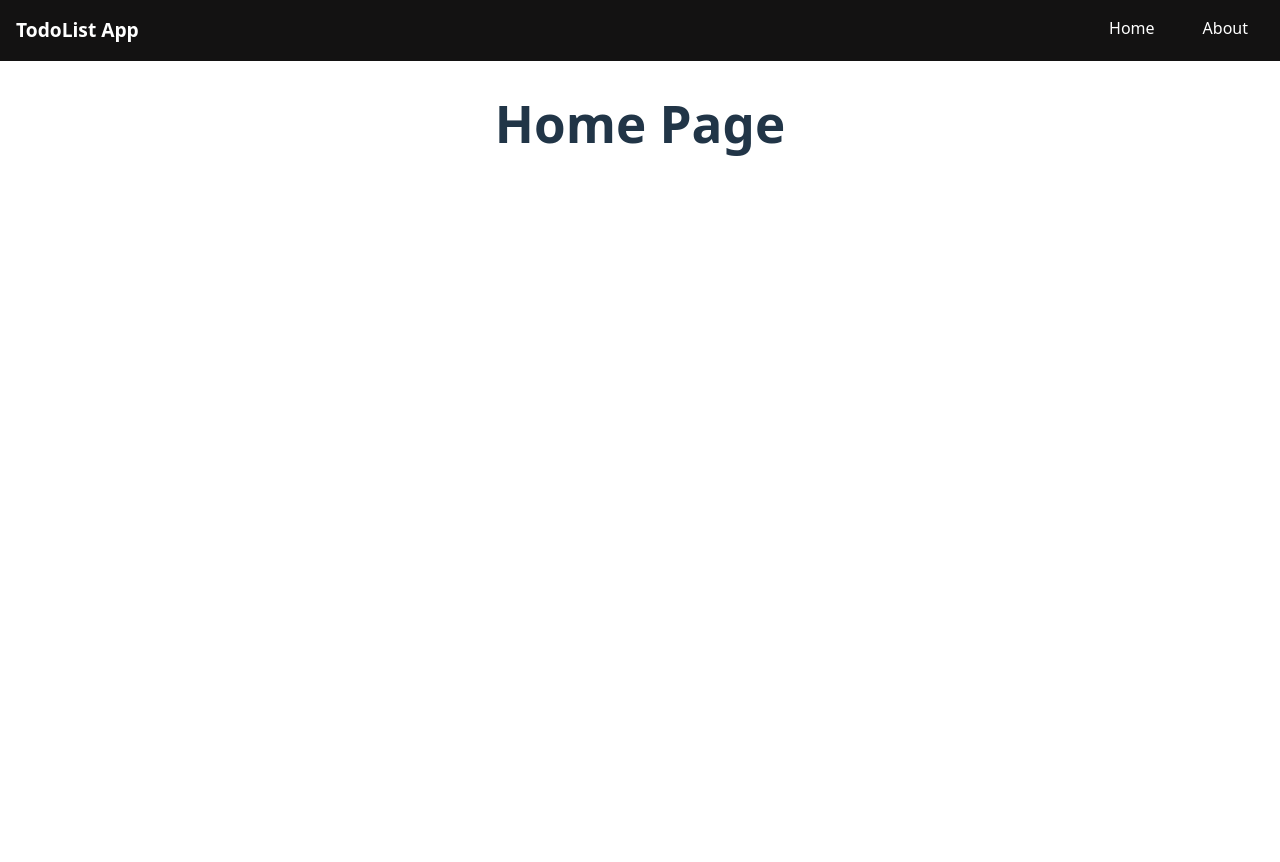
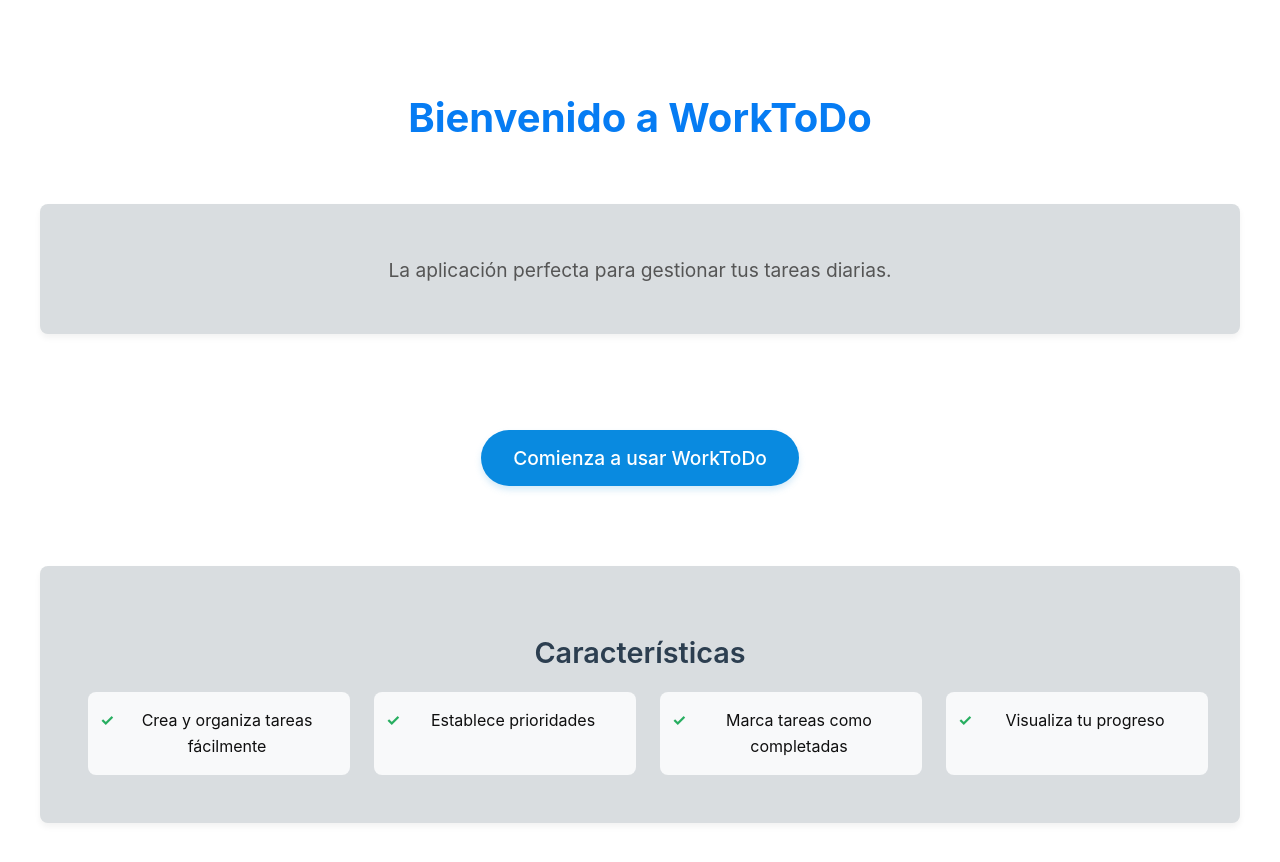
Before and after one commit to avaazquezz/ToDoList_WebApp, a React (Vite) app in the folder to-do-app/: page / in a window 1280 px wide. Shown: the top 862 px of the page. Before the commit the page ends 800 px from the top, so only its background shows below. Built offline with nearby package versions, Linux system fonts and the light colour scheme.

Commit message:
MainPage Basica acabada

```diff
--- a/to-do-app/index.html
+++ b/to-do-app/index.html
@@ -3,8 +3,8 @@
   <head>
     <meta charset="UTF-8" />
     <link rel="icon" type="image/svg+xml" href="/vite.svg" />
-    <meta name="viewport" content="width=device-width, initial-scale=1.0" />
-    <title>¡Bienvenido a WorkToDo!</title>
+    <meta name="description" content="Una aplicación de lista de tareas para gestionar tu trabajo pendiente de manera eficiente">
+    <title>There's much WorkToDo</title>
   </head>
   <body>
     <div id="root"></div>
--- a/to-do-app/src/App.tsx
+++ b/to-do-app/src/App.tsx
@@ -1,12 +1,10 @@
 import { BrowserRouter as Router } from 'react-router-dom';
-import Navbar from './components/NavBar';
 import AppRouter from './router/AppRouter';
 import './styles/App.css';
 
 function App() {
   return (
     <Router>
-      <Navbar />
       <AppRouter />
     </Router>
   );
--- /dev/null
+++ b/to-do-app/src/pages/MainPage.tsx
@@ -0,0 +1,38 @@
+import '../styles/MainPage.css';
+
+const MainPage = () => {
+
+  return (
+    <div className="main-container">
+      <h1>Bienvenido a WorkToDo</h1>
+
+      <section className="app-intro">
+        <p>La aplicación perfecta para gestionar tus tareas diarias.</p>
+
+      </section>
+
+      <div className="cta-container">
+        <button
+          className="start-button"
+          onClick={() => window.location.href = '/home'}
+        >
+          Comienza a usar WorkToDo
+        </button>
+      </div>
+
+      <section className="features">
+        <h2>Características</h2>
+        <ul>
+          <li>Crea y organiza tareas fácilmente</li>
+          <li>Establece prioridades</li>
+          <li>Marca tareas como completadas</li>
+          <li>Visualiza tu progreso</li>
+        </ul>
+      </section>
+
+
+    </div>
+  );
+};
+
+export default MainPage;
--- a/to-do-app/src/router/AppRouter.tsx
+++ b/to-do-app/src/router/AppRouter.tsx
@@ -1,11 +1,13 @@
 import { Routes, Route } from 'react-router-dom';
 import Home from '../pages/HomePage';
 import About from '../pages/About';
+import Main from '../pages/MainPage';
 
 const AppRouter = () => {
   return (
     <Routes>
-      <Route path="/" element={<Home />} />
+      <Route path="/" element={<Main />} />
+      <Route path="/home" element={<Home />} />
       <Route path="/about" element={<About />} />
     </Routes>
   );
--- /dev/null
+++ b/to-do-app/src/styles/MainPage.css
@@ -0,0 +1,140 @@
+.main-container {
+  max-width: 1200px;
+  margin: 0 auto;
+  padding: 2rem;
+  font-family: 'Inter', system-ui, sans-serif;
+  color: #0f0f0f;
+  line-height: 1.6;
+}
+
+h1 {
+  font-size: 2.5rem;
+  margin-bottom: 1.5rem;
+  color: #067cf3;
+  text-align: center;
+  font-weight: 700;
+  margin-top: 4rem;
+}
+
+h2 {
+  font-size: 1.8rem;
+  margin: 2rem 0 1rem;
+  color: #2C3E50;
+  font-weight: 600;
+}
+
+.app-intro {
+  background-color: #d9dde0;
+  border-radius: 8px;
+  padding: 2rem;
+  margin-bottom: 2rem;
+  box-shadow: 0 4px 6px rgba(0, 0, 0, 0.05);
+  text-align: center;
+  margin-top: 4rem;
+}
+
+.app-intro p {
+  font-size: 1.2rem;
+  margin-bottom: 1rem;
+  color: #555;
+}
+
+.app-intro strong {
+  color: #3498db;
+  font-size: 1.4rem;
+}
+
+.features {
+  background-color:  #d9dde0;
+  border-radius: 8px;
+  padding: 2rem;
+  box-shadow: 0 4px 6px rgba(0, 0, 0, 0.05);
+  margin-bottom: 2rem;
+  margin-top: 5rem;
+}
+
+.features ul {
+  display: grid;
+  grid-template-columns: repeat(auto-fit, minmax(250px, 1fr));
+  gap: 1.5rem;
+  padding-left: 1rem;
+}
+
+.features li {
+  padding: 1rem;
+  background-color: #f8f9fa;
+  border-radius: 8px;
+  list-style: none;
+  position: relative;
+  padding-left: 2rem;
+  transition: transform 0.2s, box-shadow 0.2s;
+}
+
+.features li:hover {
+  transform: translateY(-3px);
+  box-shadow: 0 6px 12px rgba(0, 0, 0, 0.1);
+}
+
+.features li::before {
+  content: "✓";
+  color: #27ae60;
+  position: absolute;
+  left: 0.75rem;
+  font-weight: bold;
+}
+
+.cta-container {
+  display: flex;
+  justify-content: center;
+  margin-top: 6rem;
+}
+
+.start-button {
+  background-color: #098ae0;
+  color: white;
+  border: none;
+  padding: 1rem 2rem;
+  font-size: 1.2rem;
+  border-radius: 50px;
+  cursor: pointer;
+  transition: background-color 0.3s, transform 0.2s;
+  box-shadow: 0 4px 6px rgba(120, 188, 233, 0.3);
+}
+
+.start-button:hover {
+  background-color: #93cdf3;
+  color: #0f0f0f;
+  transform: translateY(-2px);
+  box-shadow: 0 6px 12px rgba(52, 152, 219, 0.4);
+}
+
+.start-button:active {
+  transform: translateY(0);
+}
+
+/* Añadir una animación sutil para mayor interactividad */
+@keyframes pulse {
+  0% { transform: scale(1); }
+  50% { transform: scale(1.05); }
+  100% { transform: scale(1); }
+}
+
+.app-intro:hover strong {
+  display: inline-block;
+  animation: pulse 1.5s infinite ease-in-out;
+}
+
+/* Diseño responsive */
+@media (max-width: 768px) {
+  .main-container {
+    padding: 1rem;
+  }
+
+  h1 {
+    font-size: 2rem;
+  }
+
+  .features ul {
+    grid-template-columns: 1fr;
+  }
+}
```
